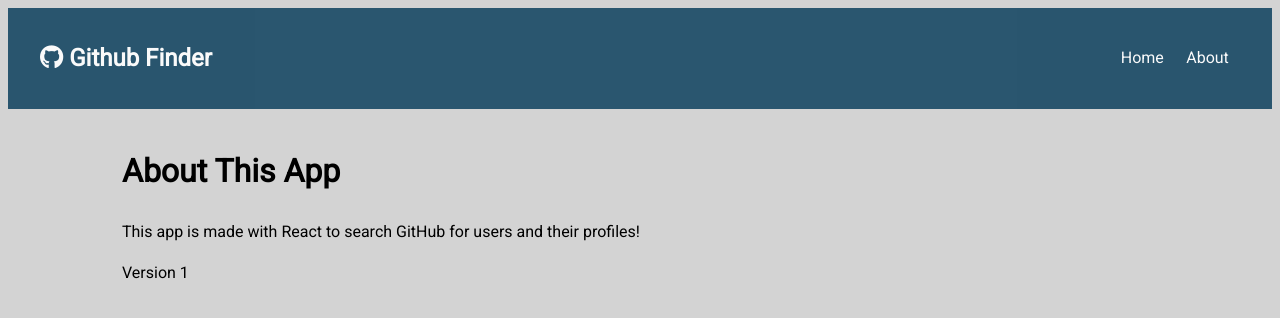
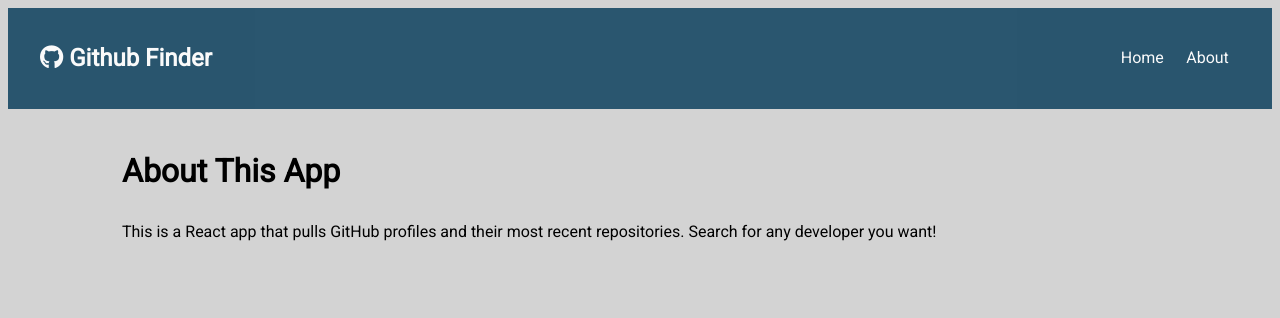
Before and after one commit to BlakeACollins/Github-Finder, a React (Create React App) app: page /about in a window 1280 px wide. Shown: the top 318 px of the page. Built offline with nearby package versions, Linux system fonts and the light colour scheme; no server answers.

Commit message:
Add files via upload

```diff
--- a/src/components/pages/About.js
+++ b/src/components/pages/About.js
@@ -4,8 +4,7 @@ const About = () => {
     return (
         <Fragment>
             <h1>About This App</h1>
-            <p>This app is made with React to search GitHub for users and their profiles!</p>
-            <p>Version 1</p>
+            <p>This is a React app that pulls GitHub profiles and their most recent repositories. Search for any developer you want!</p>
         </Fragment>
     )
 }
```
